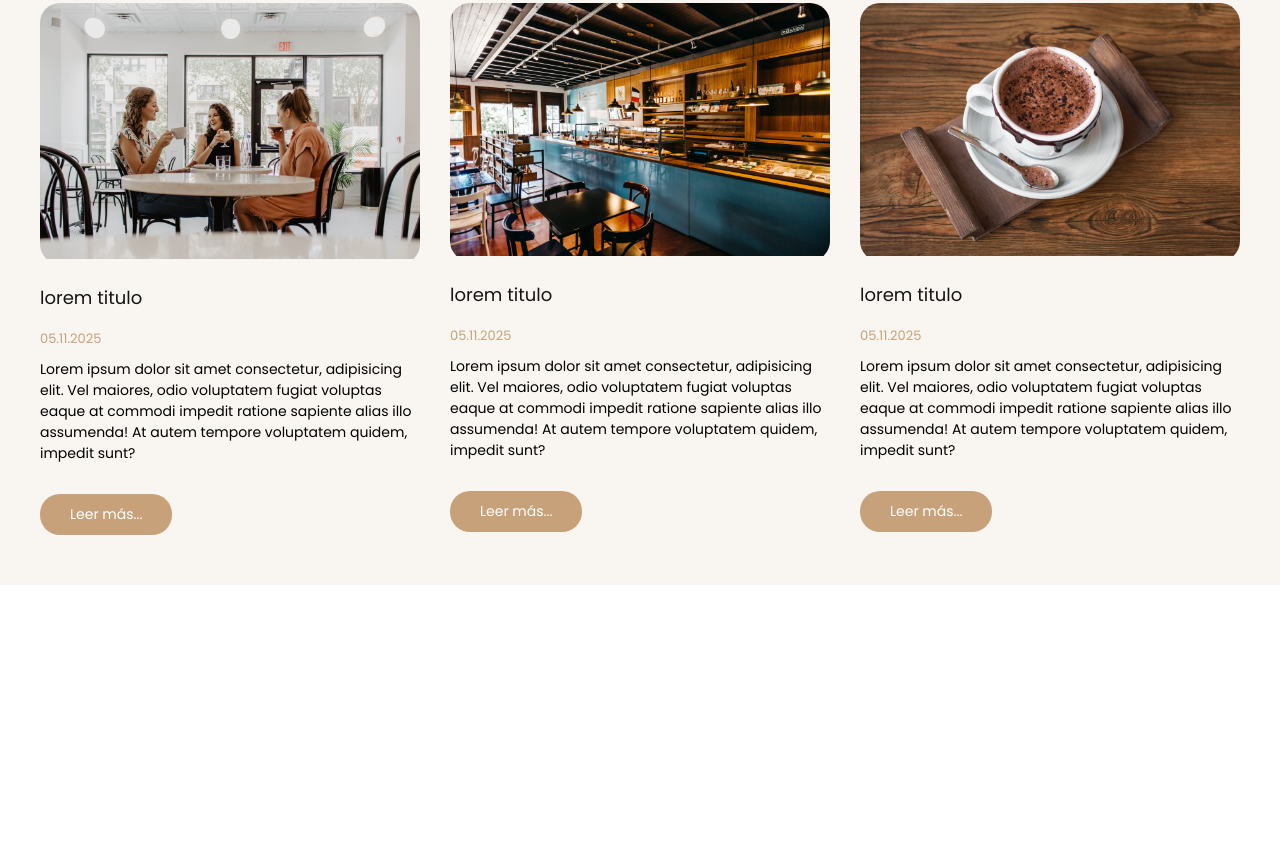
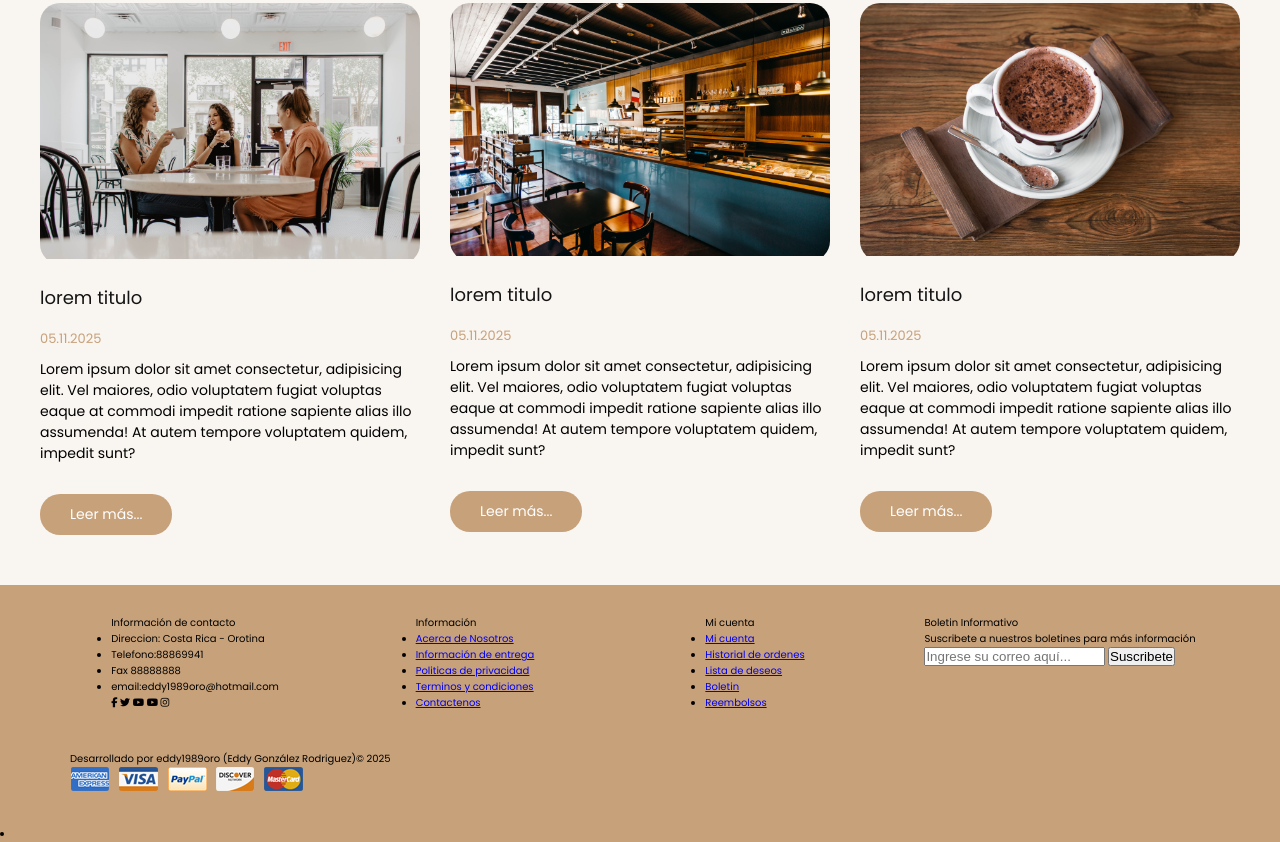
Before and after one commit to eddy1989oroCR/proyecto-cafeteria, a plain HTML site: page index.html in a window 1280 px wide. Shown: the part 2832-3674 px from the top of the page. Before the commit the page ends 3417 px from the top, so only its background shows below. Drawn offline with Linux system fonts and the light colour scheme.

Commit message:
07.11.2025 terminando el footer

```diff
--- a/index.html
+++ b/index.html
@@ -533,11 +533,67 @@
                 </div>
             </div>
         </section>
+    </main> <!-- se finaliza la sección principal o MAIN y continuamos con el pie o footer -->
+    <!-- Seccion footer  -->
+    <footer class="footer">
+        <div class="container container-footer">
+            <div class="menu-footer">
+                <div class="contac-info">
+                    <p class="title-footer">Información de contacto</p>
+                    <ul>
+                        <li>Direccion: Costa Rica - Orotina</li>
+                        <li>Telefono:88869941</li>
+                        <li>Fax 88888888</li>
+                        <li>email:eddy1989oro@hotmail.com</li>
+                    </ul>
+                    <div class="social-icons">
+                        <span class="facebook"><i class="fa-brands fa-facebook-f"></i></span>
+                        <span class="twitter"><i class="fa-brands fa-twitter"></i></span>
+                        <span class="youtube"><i class="fa-brands fa-youtube"></i></span>
+                        <span class="pinteres"><i class="fa-brands fa-youtube"></i></span>
+                        <span class="instagram"><i class="fa-brands fa-instagram"></i></span>
 
+                    </div>
+                </div>
+                <div class="information">
+                    <p class="title-footer">Información</p>
+                    <ul>
+                        <li><a href="#">Acerca de Nosotros</a></li>
+                        <li><a href="#">Información de entrega</a></li>
+                        <li><a href="#">Politicas de privacidad</a></li>
+                        <li><a href="#">Terminos y condiciones</a></li>
+                        <li><a href="#">Contactenos</a></li>
+                    </ul>
+                </div>
+                <div class="my-account">
+                    <p class="title-footer">Mi cuenta</p>
+                    <ul>
+                        <li><a href="#">Mi cuenta</a></li>
+                        <li><a href="#">Historial de ordenes</a></li>
+                        <li><a href="#">Lista de deseos</a></li>
+                        <li><a href="#">Boletin</a></li>
+                        <li><a href="#">Reembolsos</a></li>
+                    </ul>
+                </div>
+                <div class="newsletter">
+                    <p class="title-footer">Boletin Informativo</p>
+                    <div class="content">
+                        <p>Suscribete a nuestros boletines para más información</p>
+                        <input type="email" placeholder="Ingrese su correo aquí...">
+                        <button>Suscribete</button>
+                    </div>
+                </div>
+            </div>
+            <div class="copyright">
+                <p>Desarrollado por eddy1989oro (Eddy González Rodriguez)&copy; 2025</p>
+                <img src="img/payment.png" alt="Pagos">
+            </div>
+        </div>
+        <li>
 
+        </li>
 
-    </main>
-
+    </footer>
 </body>
 
 </html>
--- a/styles.css
+++ b/styles.css
@@ -694,3 +694,25 @@ cursor: pointer;
 .btn-read-more:hover{
     background-color: var(--dark-color);
 }
+
+/* seccion de footer */
+.footer{
+   background-color:var(--primary-color);
+}
+
+.container-footer{
+    display: flex;
+    flex-direction: column;
+    gap: 4rem;
+    padding: 3rem;
+    }
+    .menu-footer{
+        display: grid;
+        grid-template-columns: repeat(3,1fr) 30rem;
+        gap: 3rem;
+        justify-items: center;
+
+    }
+   .title-footer{
+
+   }
```
